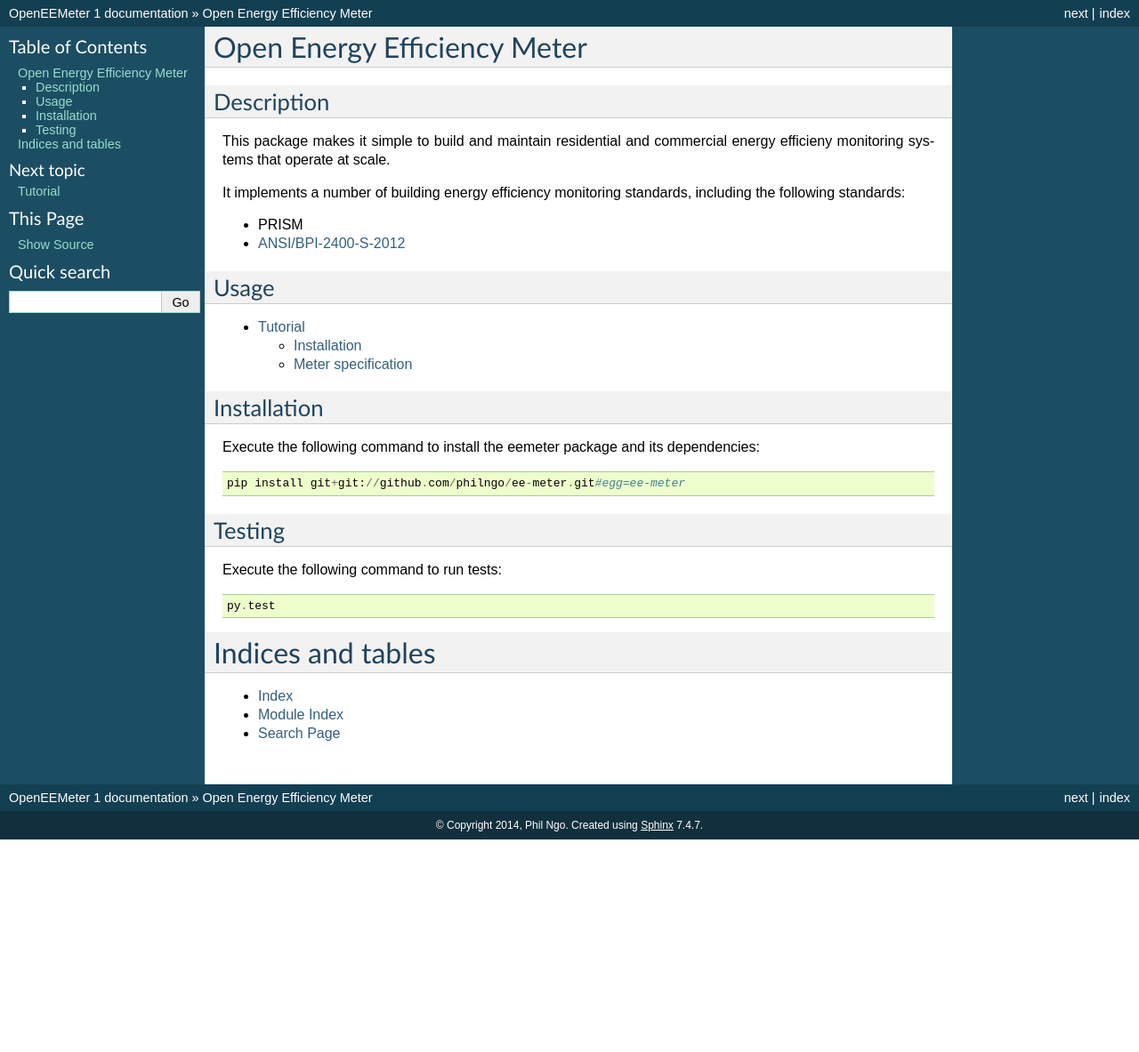
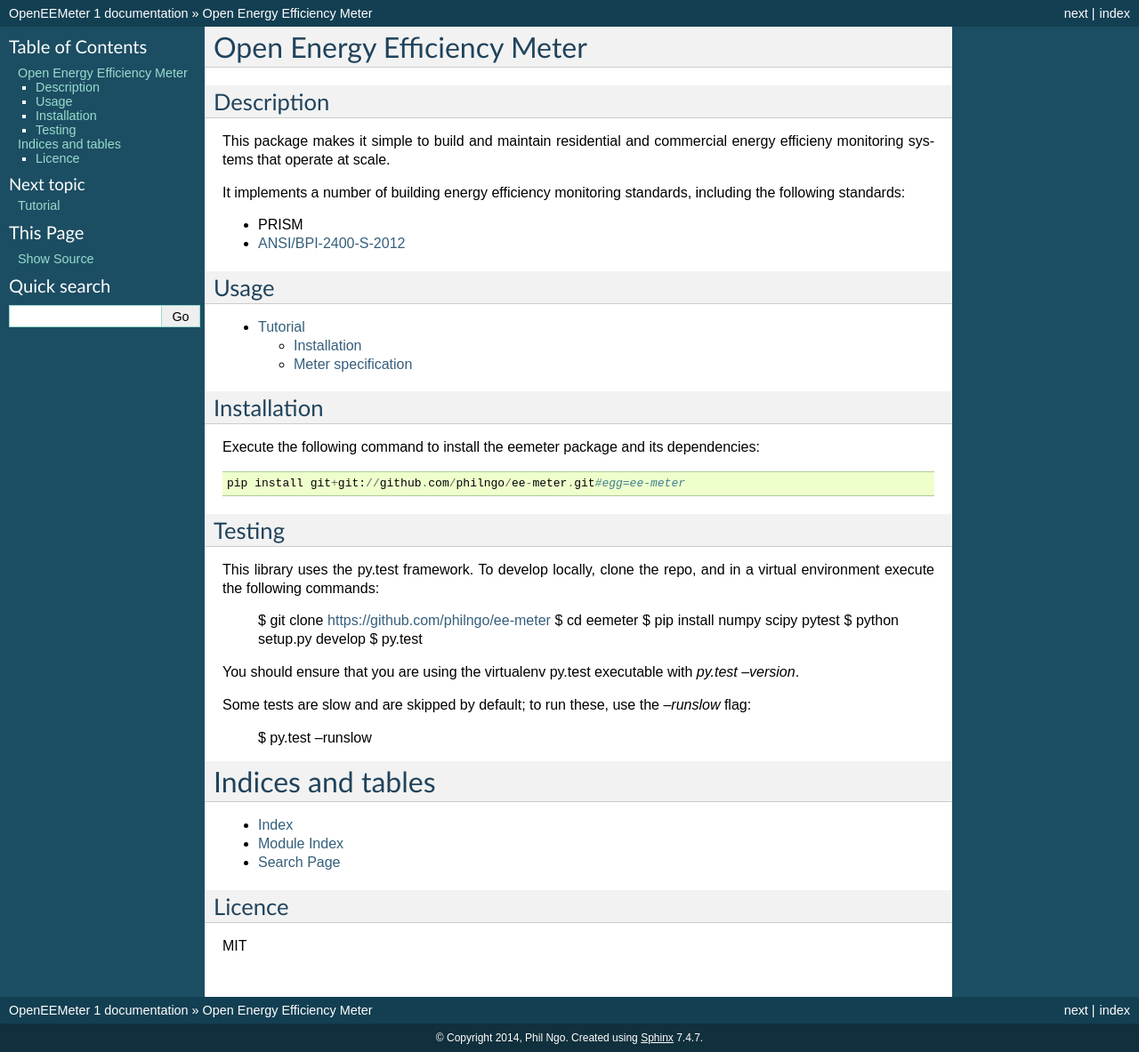
Before and after one commit to openeemeter/eemeter, a Sphinx documentation site: the page built from docs/index.rst, in a window 1280 px wide. Shown: the whole page at 89% size. Built offline with Sphinx 7.4.7, drawn with Linux system fonts in a browser that asks for light colours; before the commit the page ends 944 px from its top, so only the background shows below that.

```diff
--- a/docs/index.rst
+++ b/docs/index.rst
@@ -33,12 +33,25 @@ Execute the following command to install the eemeter package and its dependencie
 
    pip install git+git://github.com/philngo/ee-meter.git#egg=ee-meter
 
+
 Testing
 -------
 
-Execute the following command to run tests::
+This library uses the py.test framework. To develop locally, clone the repo,
+and in a virtual environment execute the following commands:
 
-   py.test
+    $ git clone https://github.com/philngo/ee-meter
+    $ cd eemeter
+    $ pip install numpy scipy pytest
+    $ python setup.py develop
+    $ py.test
+
+You should ensure that you are using the virtualenv py.test executable with
+`py.test --version`.
+
+Some tests are slow and are skipped by default; to run these, use the `--runslow` flag:
+
+    $ py.test --runslow
 
 Indices and tables
 ==================
@@ -46,3 +59,8 @@ Indices and tables
 * :ref:`genindex`
 * :ref:`modindex`
 * :ref:`search`
+
+Licence
+-------
+
+MIT
```
Also changed, not shown: README.md (+3 -3 lines), LICENSE.TXT (added).
